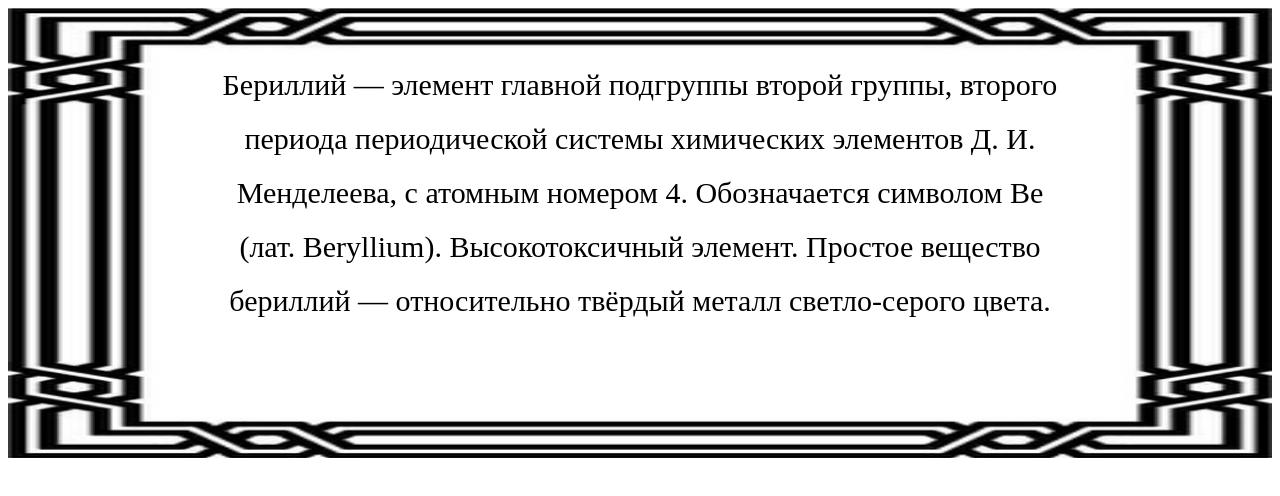
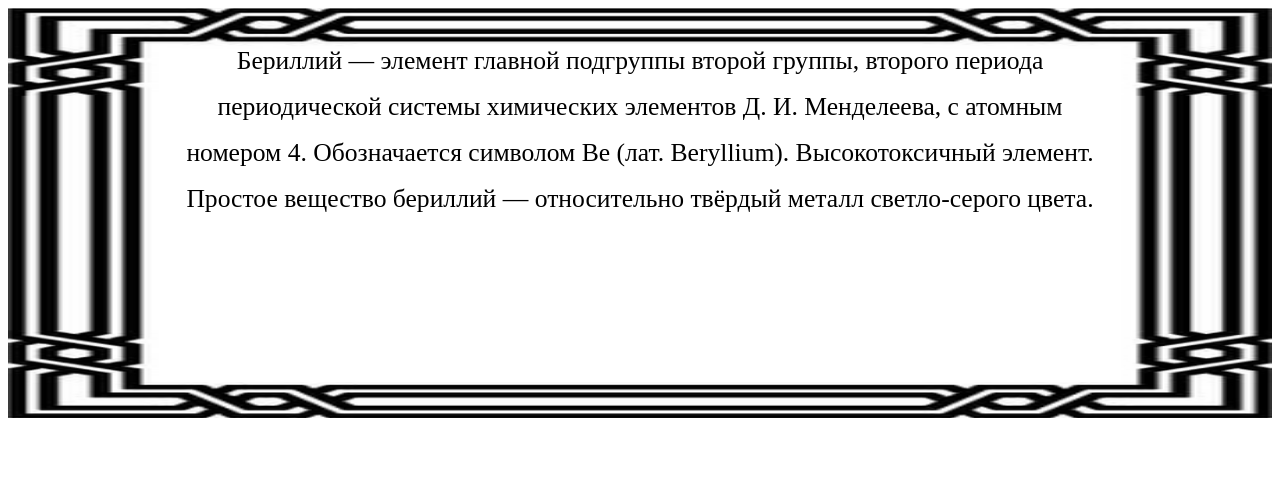
Before and after one commit to dashaqwwe/DashaBeketova, a plain HTML site: page home/html_css_4/nocut.html in a window 1280 px wide. Drawn offline with Linux system fonts and the light colour scheme.

Commit message:
fixnocut

```diff
--- a/home/html_css_4/nocut.html
+++ b/home/html_css_4/nocut.html
@@ -6,11 +6,11 @@
     <title>Document</title>
     <style>
       div {
-        background: url(img/ramka.png)no-repeat ;
+        background: url(img/ramka.png) no-repeat;
         background-size: 100% 100%;
         height: 350px;
-        padding: 50px 200px;
-        font-size: 30px;
+        padding: 30px 160px;
+        font-size: 2vw;
         line-height: 180%;
         text-align: center;
         overflow: hidden;
@@ -19,11 +19,11 @@
   </head>
   <body>
     <div>
-          Бериллий — элемент главной подгруппы второй группы, второго периода
-          периодической системы химических элементов Д. И. Менделеева, с атомным
-          номером 4. Обозначается символом Be (лат. Beryllium). Высокотоксичный
-          элемент. Простое вещество бериллий — относительно твёрдый металл
-          светло-серого цвета.
+      Бериллий — элемент главной подгруппы второй группы, второго периода
+      периодической системы химических элементов Д. И. Менделеева, с атомным
+      номером 4. Обозначается символом Be (лат. Beryllium). Высокотоксичный
+      элемент. Простое вещество бериллий — относительно твёрдый металл
+      светло-серого цвета.
     </div>
   </body>
 </html>
```
